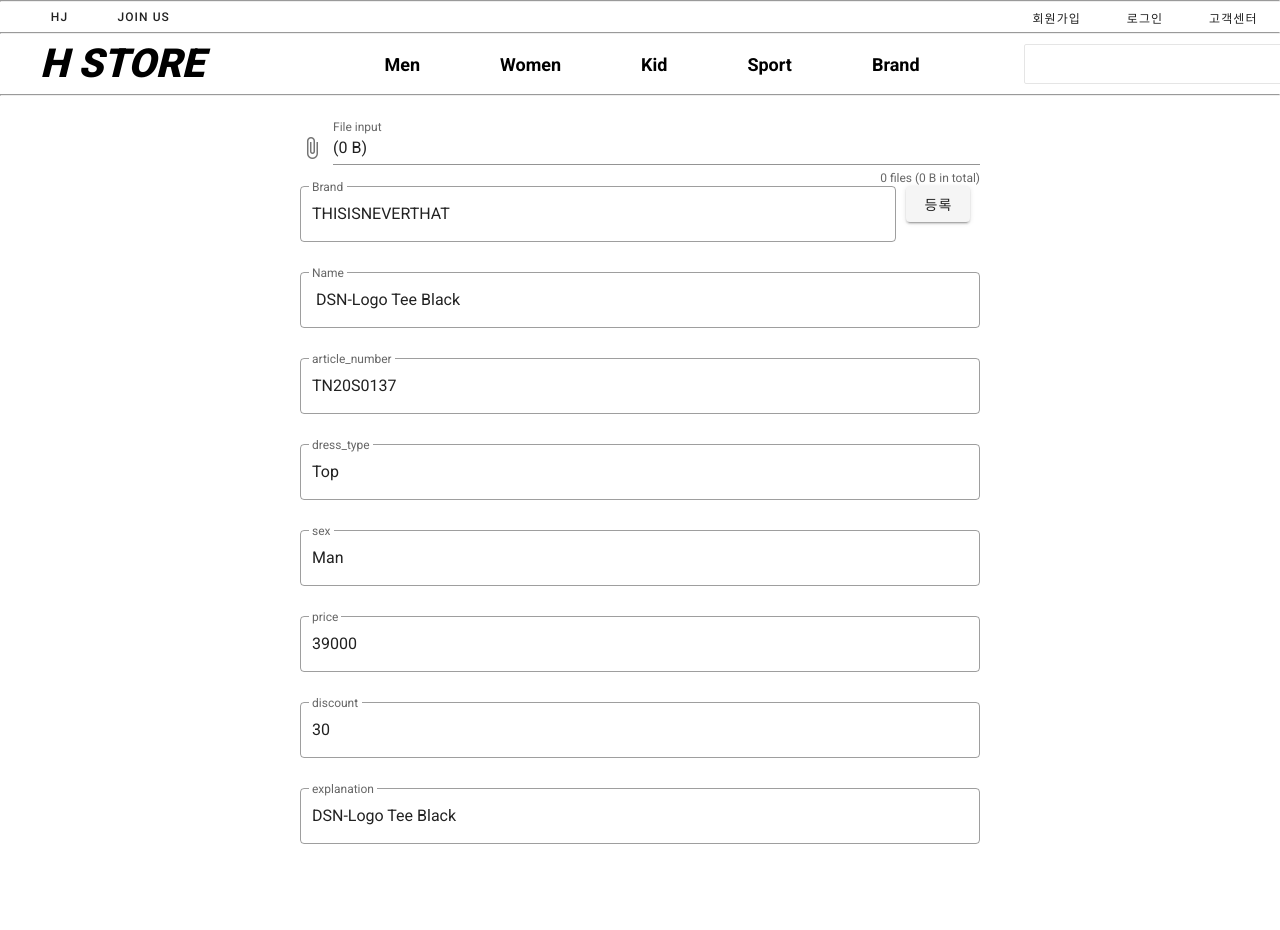
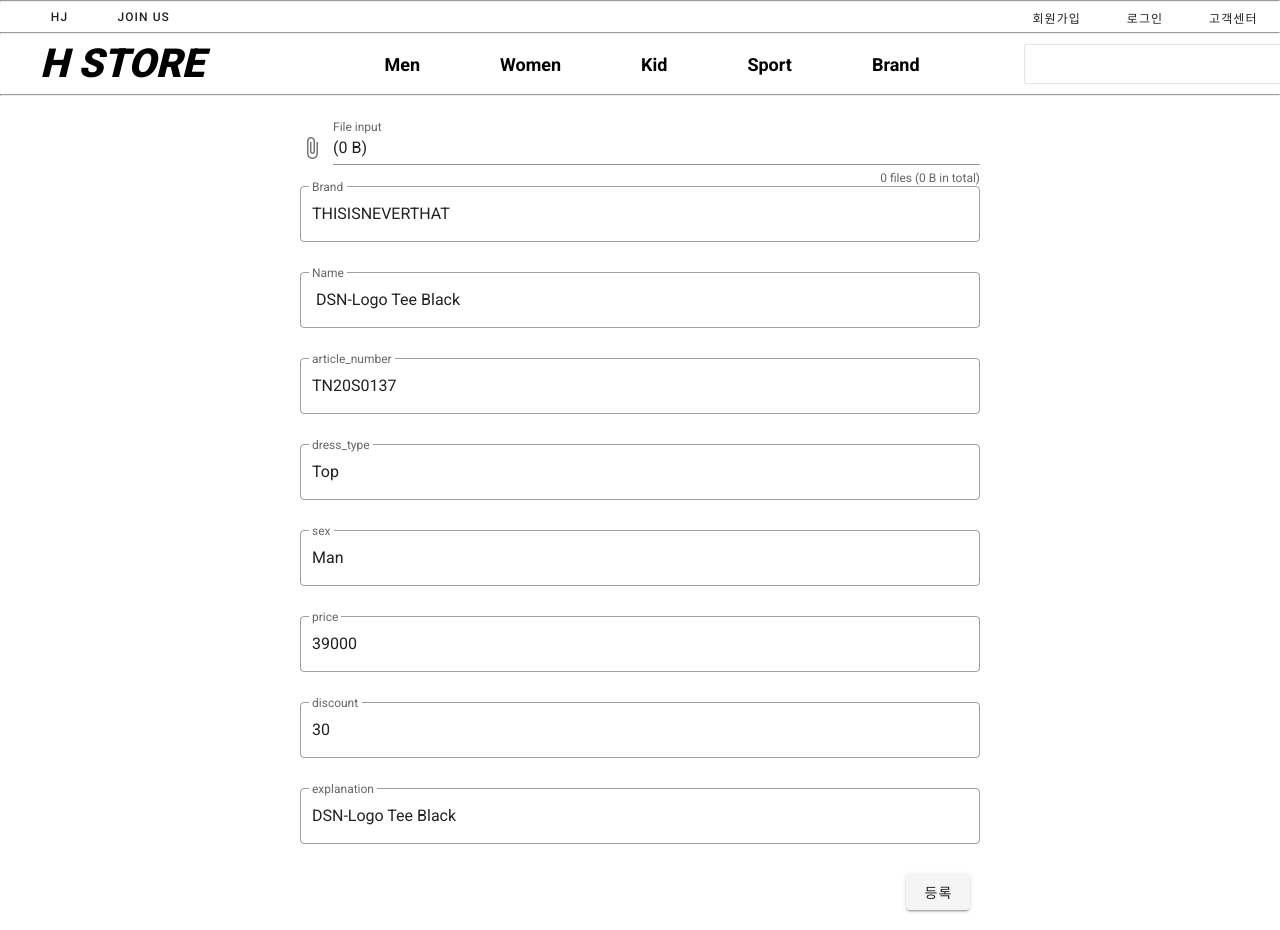
Before and after one commit to rlaguswhd19/ToyProject_Shopping, a Vue app in the folder shopping_front/: page / in a window 1280 px wide. Shown: the top 930 px of the page. Before the commit the page ends 894 px from the top, so only its background shows below. Built offline with nearby package versions, Linux system fonts and the light colour scheme.

Commit message:
image 미리보기 완성 image작게 해서 선택한것 대표 보여주기 할것

```diff
--- a/shopping_front/src/components/dress/createDress.vue
+++ b/shopping_front/src/components/dress/createDress.vue
@@ -8,8 +8,13 @@
 			label="File input"
 			v-model="files"
 			accept="image/*"
+			@change="changeImages"
 		></v-file-input>
-		<v-btn @click="post_dress" style="float: right;">등록</v-btn>
+
+		<div v-for="itemUrl in itemUrls" :key="itemUrl.id">
+			<img :src="itemUrl.url" width="500" :alt="itemUrl.name" />
+		</div>
+
 		<v-text-field
 			label="Brand"
 			placeholder="브랜드를 입력하세요."
@@ -58,6 +63,7 @@
 			outlined
 			v-model="dressDto.explanation"
 		></v-text-field>
+		<v-btn @click="post_dress" style="float: right;">등록</v-btn>
 	</div>
 </template>
 
@@ -79,9 +85,23 @@
 				dimage_id: '',
 			},
 			files: '',
+			itemUrls: [],
 		}
 	},
 	methods: {
+		changeImages() {
+			console.log(this.files[0])
+			this.itemUrls = []
+			for (let i = 0; i < this.files.length; i++) {
+				this.itemUrls.push({
+					id: i,
+					url: URL.createObjectURL(this.files[i]),
+					name: this.files[i].name,
+				})
+			}
+			console.log(this.itemUrls)
+		},
+
 		post_dress() {
 			let formData = new FormData()
 
--- a/shopping_front/src/views/Home.vue
+++ b/shopping_front/src/views/Home.vue
@@ -1,10 +1,11 @@
 <template>
-	<createDress />
+	<div>
+		<createDress />
+	</div>
 </template>
 
 <script>
 import createDress from '../components/dress/createDress'
-
 export default {
 	name: 'Home',
 	components: {
```
